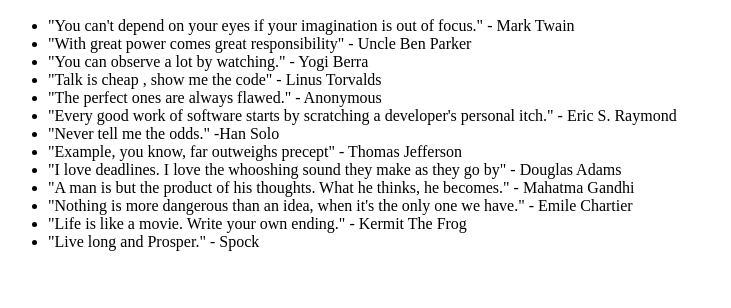
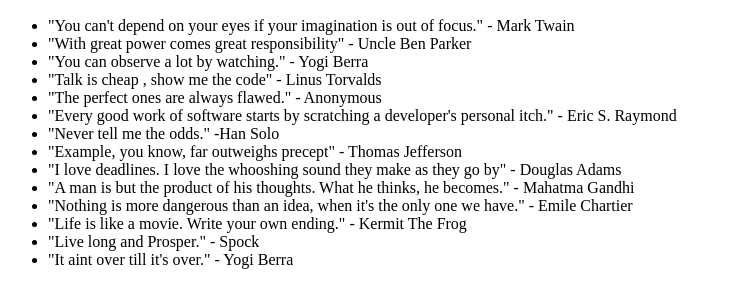
Before and after one commit to gunjan-sap/opensap-git, a plain HTML site: page index.html in a window 1280 px wide. Shown: the part 110-418 px from the top of the page, without its empty margins (0-731 px from the left). Drawn offline with Linux system fonts and the light colour scheme.

Commit message:
Added 2nd quote by Yogi Berra

```diff
--- a/index.html
+++ b/index.html
@@ -22,6 +22,7 @@
 			<li>"Nothing is more dangerous than an idea, when it's the only one we have." - Emile Chartier</li>
 			<li>"Life is like a movie. Write your own ending." - Kermit The Frog</li>
 			<li>"Live long and Prosper." - Spock </li>
+			<li>"It aint over till it's over." - Yogi Berra</li>
 		</ul>
 
 	</body>
```
